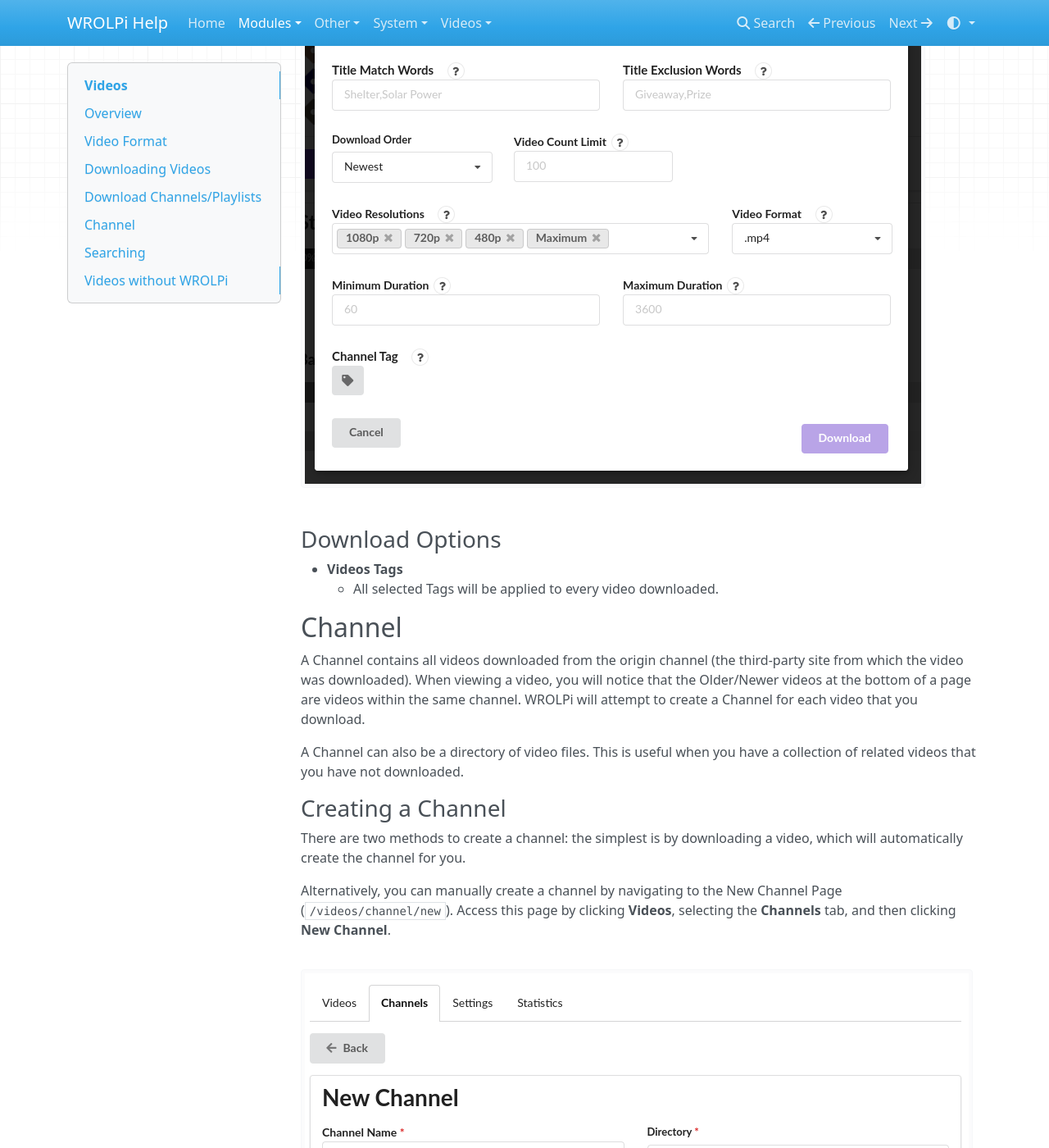
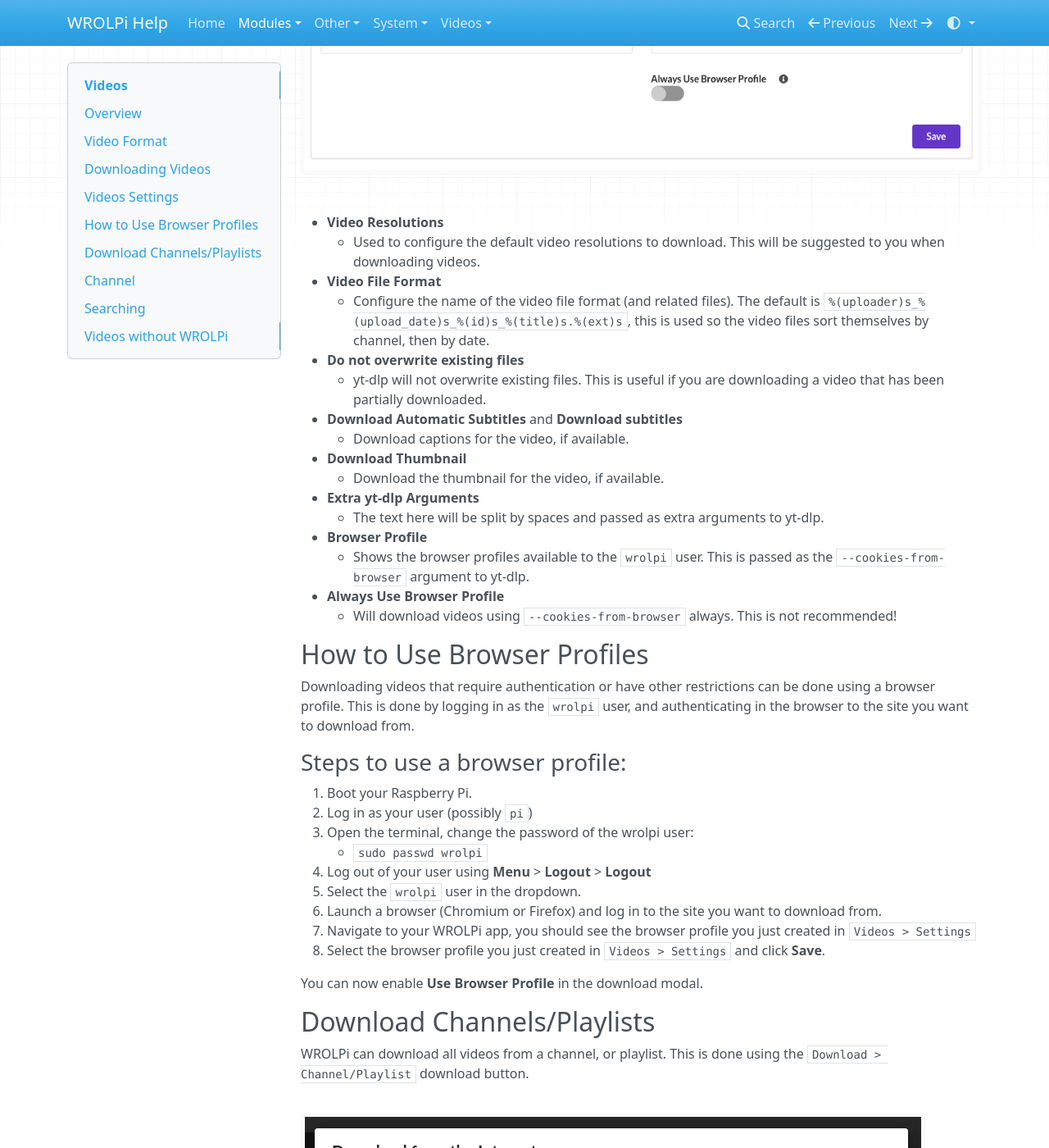
Before and after one commit to wrolpi/wrolpi-help, an MkDocs documentation site: the page built from docs/modules/videos/index.md, in a window 1280 px wide and 1400 px high, scrolled down 2798 px. Shown: the whole window at 82% size. Built offline with MkDocs 1.6.1, drawn with Linux system fonts in a browser that asks for light colours; nearby versions of some CDN libraries; some of the changed text lies outside the part shown.

Commit message:
Adding cookies docs.

```diff
--- a/docs/modules/videos/index.md
+++ b/docs/modules/videos/index.md
@@ -37,9 +37,60 @@
     * The file format the video will be encapsulated in.
         * `mp4` is the most universally compatible (but proprietary).
         * `mkv` is an open-standard media format.
+* **Use Browser Profile**
+    * A browser profile is a set of cookies and settings that are used to download videos. This is useful for
+      downloading videos from sites that require authentication or have other restrictions.
+      See [Browser Profiles](#browser-profiles)
 * **Channel Tag**
     * The selected Tag will be applied to any new Channel created in the process of downloading these videos. The
       Channel will be placed in the respective tag directory in the `videos` directory.
+
+## Videos Settings
+
+Behavior when downloading videos can be configured in the `Videos > Settings` page.
+
+![Videos Settings Page](videos-settings.png)
+
+* **Video Resolutions**
+    * Used to configure the default video resolutions to download. This will be suggested to you when downloading
+      videos.
+* **Video File Format**
+    * Configure the name of the video file format (and related files). The default is
+      `%(uploader)s_%(upload_date)s_%(id)s_%(title)s.%(ext)s`, this is used so the video files sort themselves by
+      channel, then by date.
+* **Do not overwrite existing files**
+    * yt-dlp will not overwrite existing files. This is useful if you are downloading a video that has been partially
+      downloaded.
+* **Download Automatic Subtitles** and **Download subtitles**
+    * Download captions for the video, if available.
+* **Download Thumbnail**
+    * Download the thumbnail for the video, if available.
+* **Extra yt-dlp Arguments**
+    * The text here will be split by spaces and passed as extra arguments to yt-dlp.
+* **Browser Profile**
+    * Shows the browser profiles available to the `wrolpi` user. This is passed as the `--cookies-from-browser` argument
+      to yt-dlp.
+* **Always Use Browser Profile**
+    * Will download videos using `--cookies-from-browser` always. This is not recommended!
+
+## How to Use Browser Profiles
+
+Downloading videos that require authentication or have other restrictions can be done using a browser profile. This is
+done by logging in as the `wrolpi` user, and authenticating in the browser to the site you want to download from.
+
+### Steps to use a browser profile:
+
+1. Boot your Raspberry Pi.
+2. Log in as your user (possibly `pi`)
+3. Open the terminal, change the password of the wrolpi user:
+    * `sudo passwd wrolpi`
+4. Log out of your user using **Menu** > **Logout** > **Logout**
+5. Select the `wrolpi` user in the dropdown.
+6. Launch a browser (Chromium or Firefox) and log in to the site you want to download from.
+7. Navigate to your WROLPi app, you should see the browser profile you just created in `Videos > Settings`
+8. Select the browser profile you just created in `Videos > Settings` and click **Save**.
+
+You can now enable **Use Browser Profile** in the download modal.
 
 ## Download Channels/Playlists
 
```
Also changed, not shown: docs/modules/videos/video-download-modal.png, docs/modules/videos/videos-settings.png (added).
